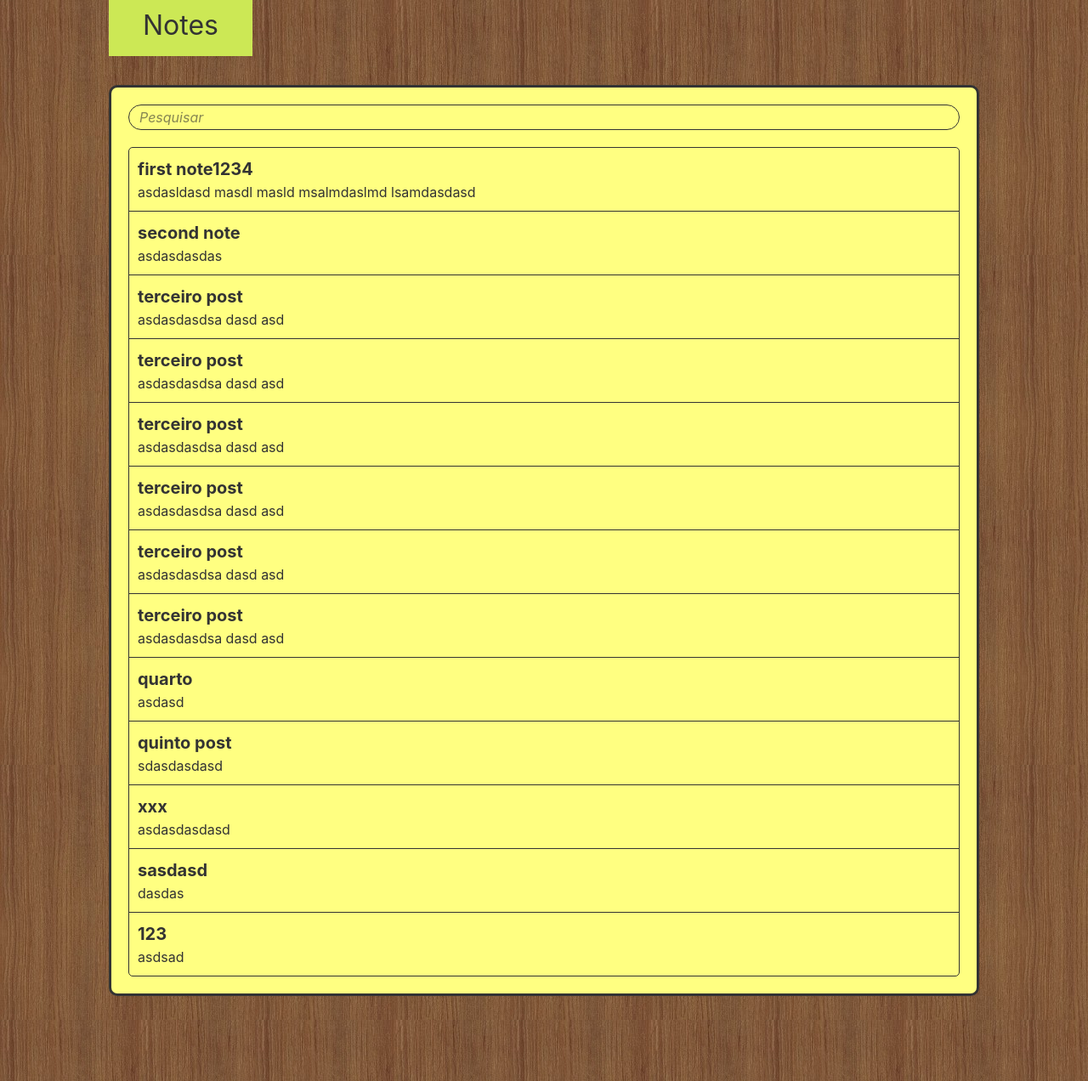
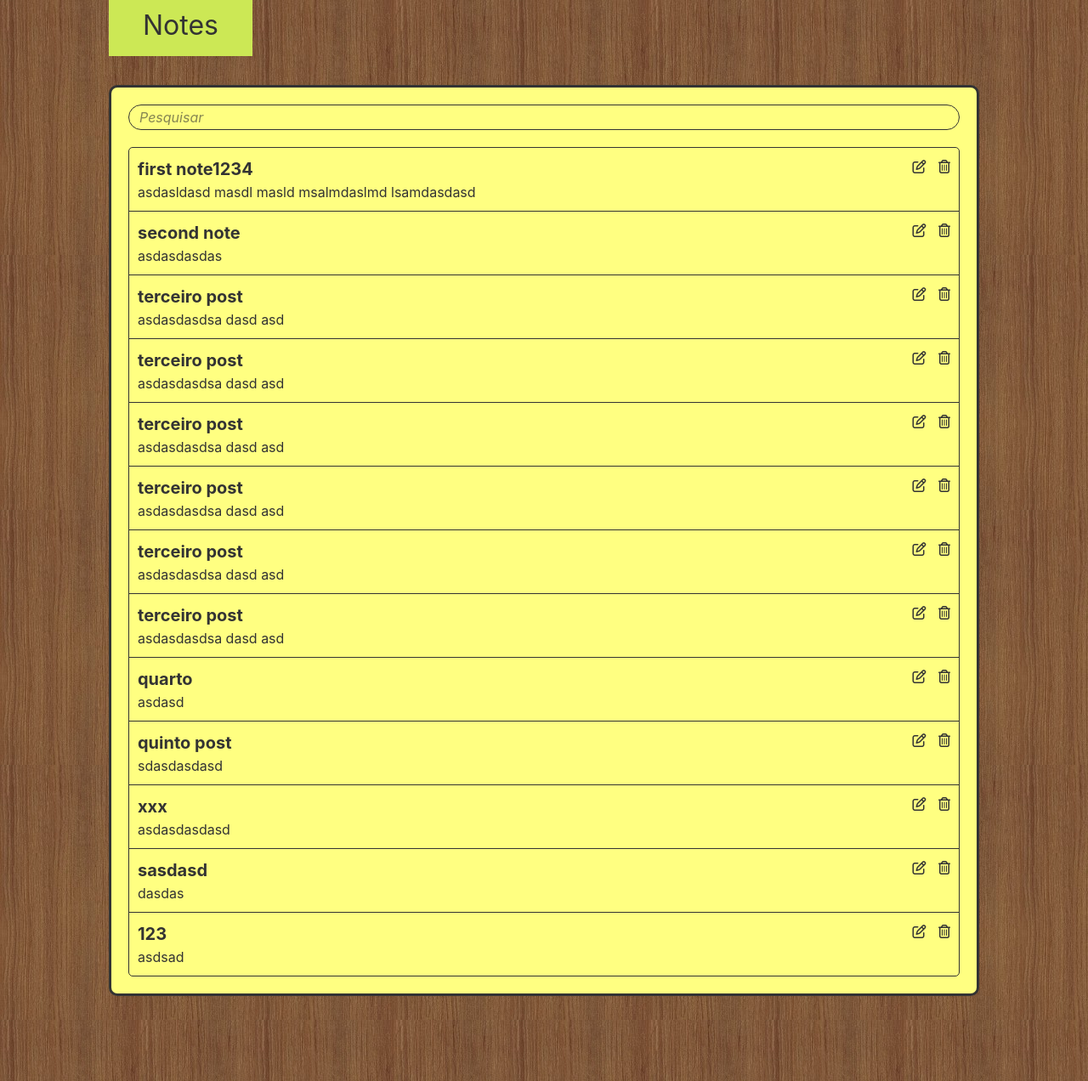
Before and after one commit to tchesa/django-notes, a Django app: page / in a window 1280 px wide. Shown: the whole page at 85% size. Run offline with Django 3.2, Linux system fonts and the light colour scheme; data comes from the database, SQL or seed files in the repository; both versions use the stored data as it was after the commit; some libraries are stand-ins or nearby versions.

Commit message:
edit note

```diff
--- a/src/notes/urls.py
+++ b/src/notes/urls.py
@@ -22,5 +22,6 @@ urlpatterns = [
   path('', list_note_page),
   path('new/', new_note_page),
   path('<int:id>/', view_note_page),
-  path('<int:id>/edit', edit_note_page)
+  path('<int:id>/edit', edit_note_page),
+  path('admin/', admin.site.urls)
 ]
--- a/src/static/main.css
+++ b/src/static/main.css
@@ -72,20 +72,58 @@ textarea::placeholder {
   border: 1px solid #333;
   border-radius: 5px;
   height: calc(100% - 50px);
-  overflow: auto;
+  overflow-y: auto;
+  overflow-x: hidden;
+}
+
+.book .notes-list li {
+  position: relative;
 }
 
 .book .notes-list li:not(:last-child) {
   border-bottom: 1px solid #333;
 }
 
-.book .notes-list li a {
+.book .notes-list li > .options {
+  position: absolute;
+  top: 0;
+  /* right: -20px; */
+  /* opacity: 0; */
+  right: 0;
+  transition: .3s;
+}
+
+.book .notes-list li:hover > .options {
+  right: 0;
+  opacity: 1;
+}
+
+.book .notes-list li > .options a {
+  padding: 10px 5px;
+  display: inline-block;
+  color: #333;
+}
+
+.book .notes-list li > .options a:hover {
+  color: black;
+}
+
+.book .notes-list li > .options > a:first-child {
+  padding-left: 10px;
+}
+
+.book .notes-list li > .options > a:last-child {
+  padding-right: 10px;
+}
+
+.book .notes-list li > a {
   display: block;
   padding: 10px;
   color: #333;
+  transition: background-color .3s;
 }
 
-.book .notes-list li a:hover {
+.book .notes-list li:hover > a {
   background-color: #ffff47;
   cursor: pointer;
   text-decoration: none;
--- a/src/templates/base.html
+++ b/src/templates/base.html
@@ -7,6 +7,9 @@
 
     <!-- Bootstrap CSS -->
     <link rel="stylesheet" href="https://stackpath.bootstrapcdn.com/bootstrap/4.3.1/css/bootstrap.min.css" integrity="sha384-ggOyR0iXCbMQv3Xipma34MD+dH/1fQ784/j6cY/iJTQUOhcWr7x9JvoRxT2MZw1T" crossorigin="anonymous">
+
+    <!-- Fontawesome -->
+    <script src="https://kit.fontawesome.com/7e0c129bfd.js"></script>
 
     {% load static %}
     <link rel='stylesheet' type='text/css' href='{% static "main.css" %}'>
--- a/src/templates/notes.html
+++ b/src/templates/notes.html
@@ -1,15 +1,23 @@
-{% extends "base.html" %}
+{% extends 'base.html' %}
 {% block head_title %} Notes {% endblock %}
 
 {% block content %}
 
 <div class='book'>
-  <div class="search">
+  <div class='search'>
     <input type='text' placeholder='Pesquisar'/>
   </div>
   <ul class='notes-list'>
     {% for note in notes %}
     <li>
+      <div class='options'>
+        <a href='{{ note.id }}/edit'>
+          <i class="far fa-edit"></i>
+        </a>
+        <a>
+          <i class='far fa-trash-alt'></i>
+        </a>
+      </div>
       <a href='{{ note.id }}'>
         <span class='title'>{{ note.title }}</span>
         <span class='content'>{{ note.content }}</span>
```
Also changed, not shown: src/templates/edit.html (+5 -3 lines), src/db.sqlite3, src/storage/views.py.
